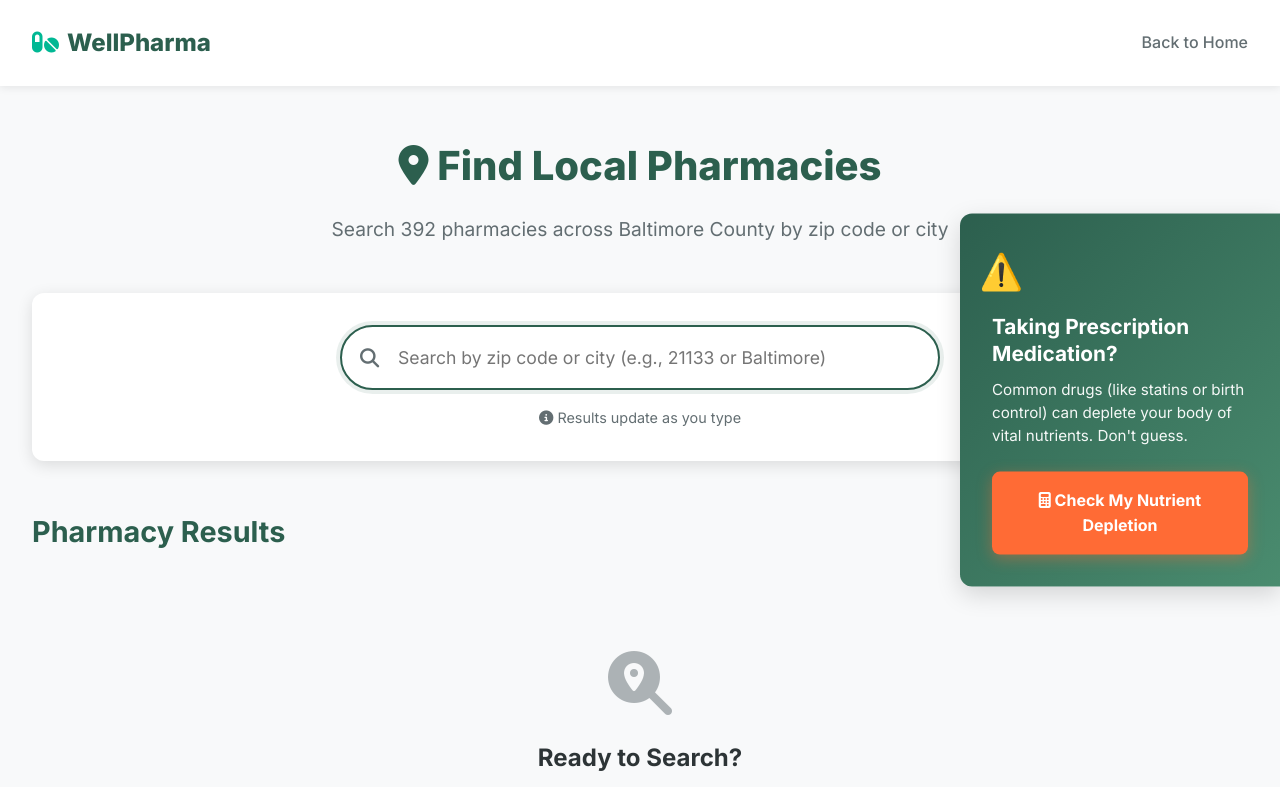
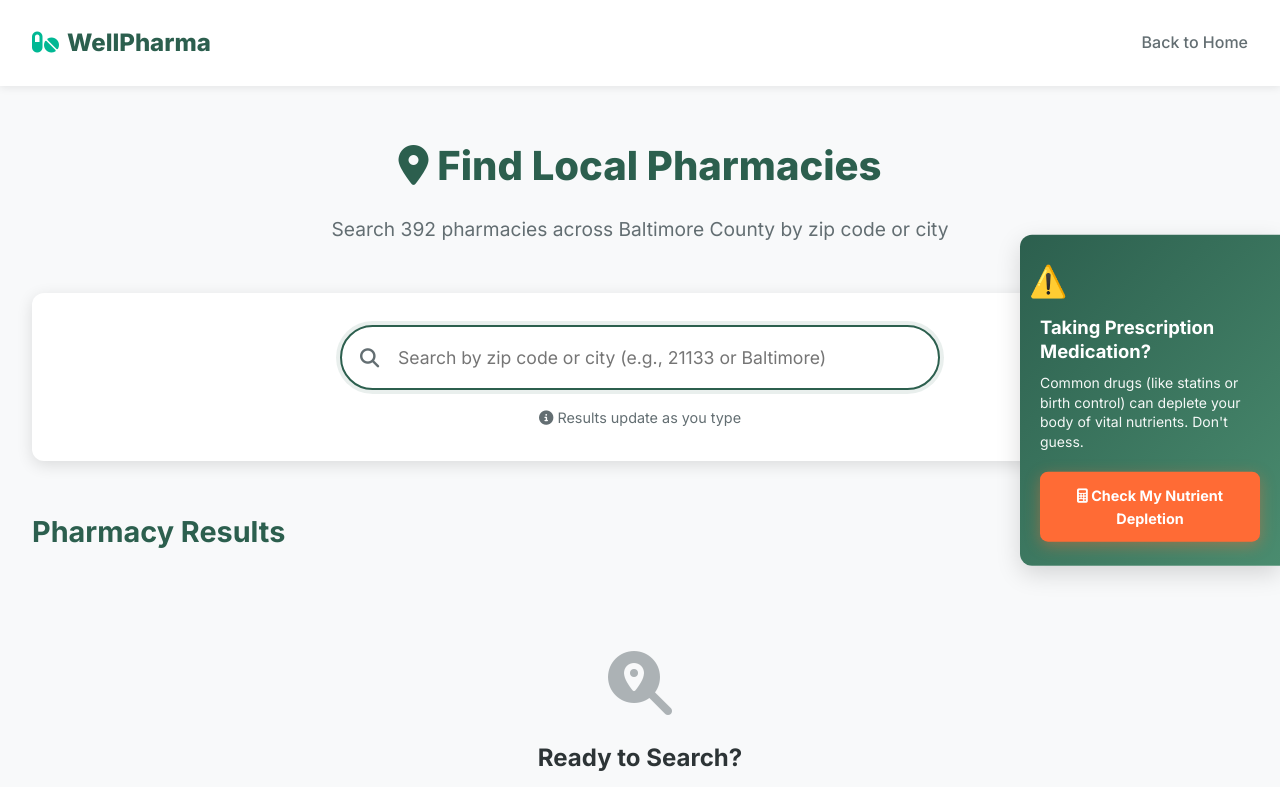
Before and after one commit to zazamohd111-dotcom/Wellpharma-Netlify, a website: page finder/index.html in a window 1280 px wide. Shown: the top 787 px of the page. Drawn offline with Linux system fonts and the light colour scheme.

Commit message:
Reduce desktop sidebar banner size in pharmacy finder for better UX - more compact and less intrusive

```diff
--- a/finder/index.html
+++ b/finder/index.html
@@ -126,10 +126,10 @@
             right: 0;
             top: 50%;
             transform: translateY(-50%);
-            width: 320px;
+            width: 260px;
             background: linear-gradient(135deg, var(--primary) 0%, var(--secondary) 100%);
             color: var(--white);
-            padding: 2rem;
+            padding: 1.5rem 1.25rem;
             border-radius: 12px 0 0 12px;
             box-shadow: var(--shadow-lg);
             z-index: 998;
@@ -148,22 +148,22 @@
         }
 
         .sticky-sidebar h3 {
-            font-size: 1.3rem;
+            font-size: 1.15rem;
             font-weight: 700;
-            margin-bottom: 0.75rem;
+            margin-bottom: 0.6rem;
             line-height: 1.3;
         }
 
         .sticky-sidebar p {
-            font-size: 0.95rem;
-            margin-bottom: 1.5rem;
+            font-size: 0.875rem;
+            margin-bottom: 1.25rem;
             opacity: 0.95;
-            line-height: 1.5;
+            line-height: 1.4;
         }
 
         .sticky-sidebar .warning-icon {
-            font-size: 2rem;
-            margin-bottom: 1rem;
+            font-size: 1.75rem;
+            margin-bottom: 0.75rem;
             animation: pulse 2s infinite;
         }
 
@@ -177,10 +177,10 @@
             width: 100%;
             background: var(--accent-orange);
             color: var(--white);
-            padding: 1rem 1.5rem;
+            padding: 0.875rem 1.25rem;
             border: none;
             border-radius: 8px;
-            font-size: 1rem;
+            font-size: 0.95rem;
             font-weight: 700;
             text-align: center;
             text-decoration: none;
@@ -193,6 +193,11 @@
             background: #ff8c5a;
             transform: translateY(-2px);
             box-shadow: 0 6px 20px rgba(255, 107, 53, 0.6);
+        }
+
+        .sticky-sidebar .cta-button {
+            padding: 0.75rem 1rem;
+            font-size: 0.9rem;
         }
 
         /* Sticky Top Banner - Mobile */
```
